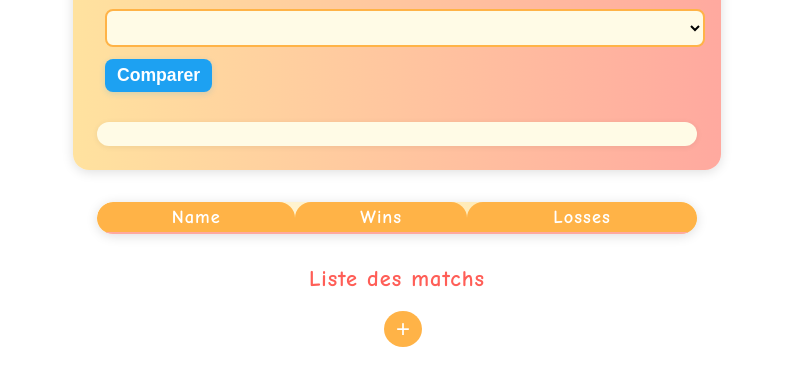
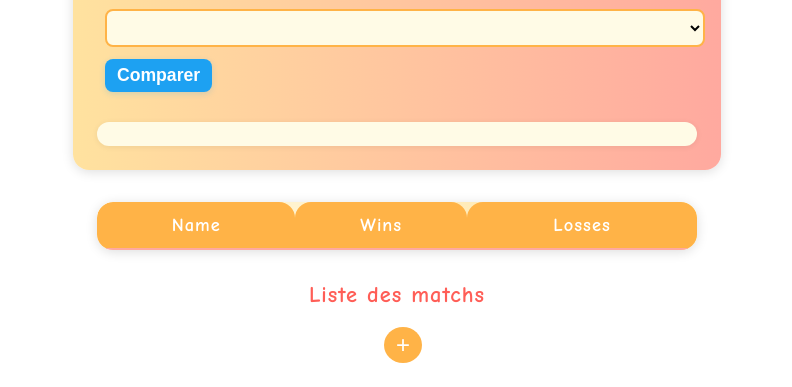
Before and after one commit to dhiaEddineS/padel_2025, a website with bundled scripts: page public/index.html in a window 1280 px wide. Shown: the part 450-837 px from the top of the page, without its empty margins (243-1035 px from the left). Built offline with nearby package versions, Linux system fonts and the light colour scheme; files whose address does not match are found by name.

Commit message:
fix padding

```diff
--- a/public/style.css
+++ b/public/style.css
@@ -364,7 +364,7 @@ select, input[type="text"], textarea {
 }
 
 #rankingTable th, #rankingTable td {
-    padding: 4px 2px;
+    padding: 12px 2px;
     text-align: center;
     font-size: 1.1rem;
 }
```
